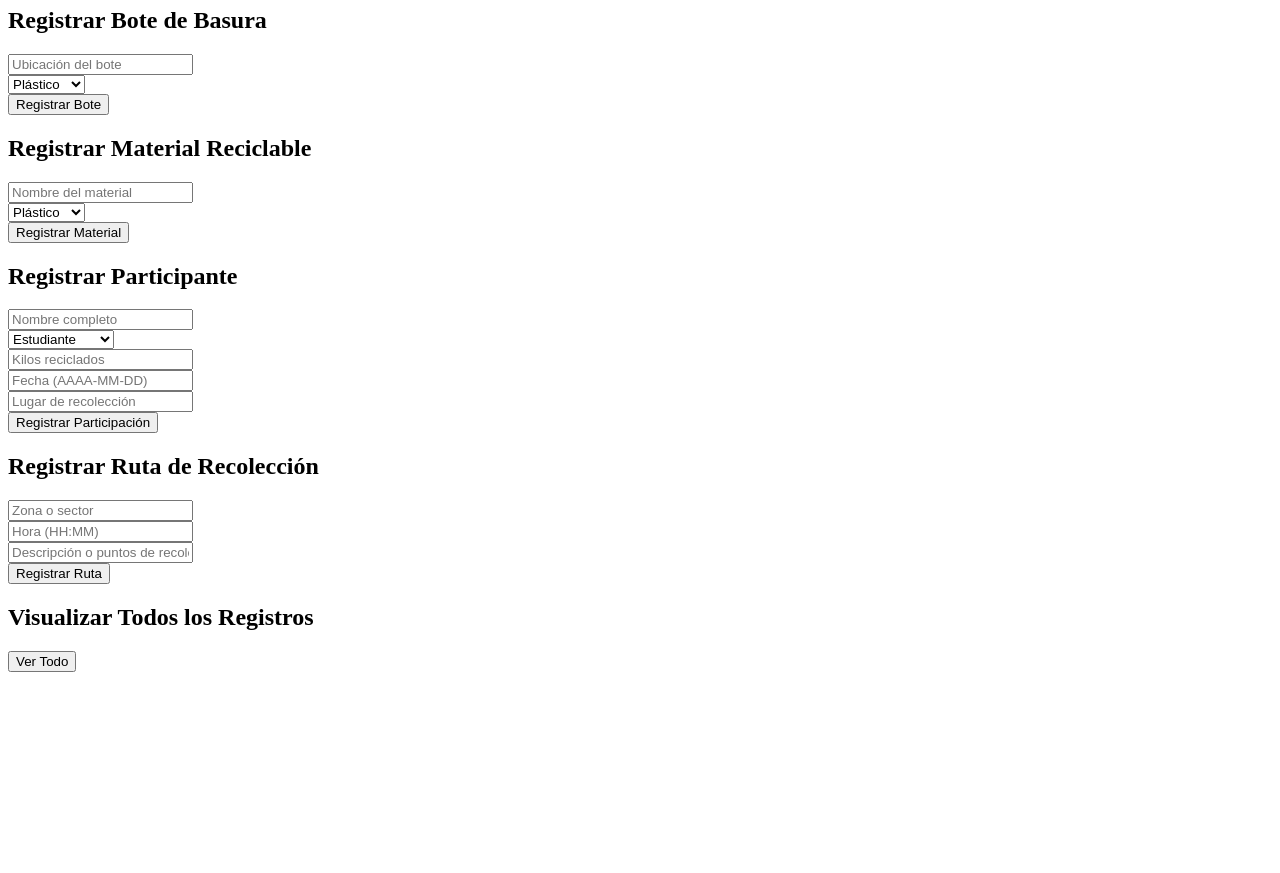
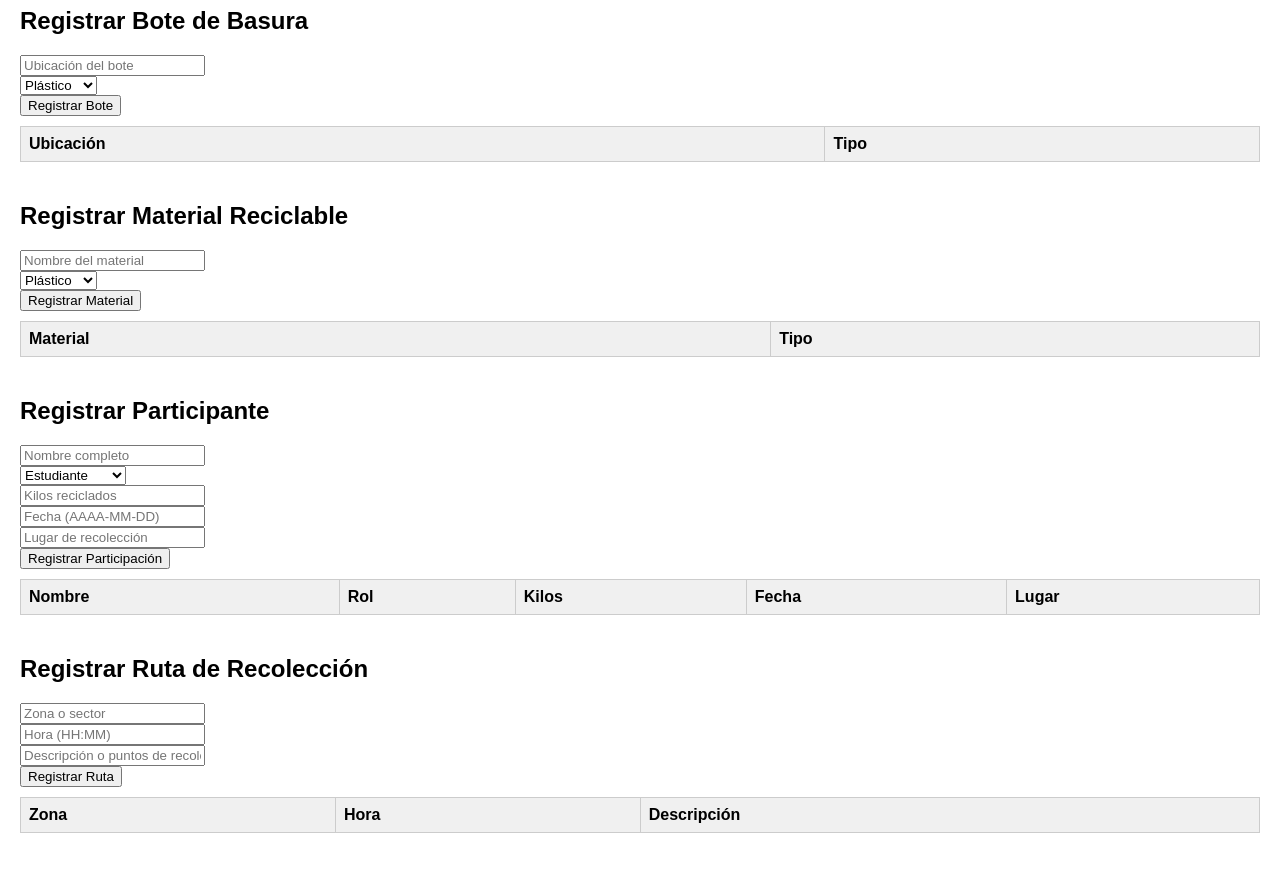
Before and after one commit to cortesmmonse/paec, a website: page public/index.html in a window 1280 px wide. Shown: the part 73-946 px from the top of the page. Before the commit the page ends 800 px from the top, so only its background shows below. Drawn offline with Linux system fonts and the light colour scheme; no server answers.

Commit message:
Update index.html

```diff
--- a/public/index.html
+++ b/public/index.html
@@ -3,17 +3,24 @@
 <head>
   <meta charset="UTF-8">
   <title>Gestión de Reciclaje</title>
+  <style>
+    body { font-family: Arial, sans-serif; margin: 20px; }
+    section { margin-bottom: 40px; }
+    table { border-collapse: collapse; width: 100%; margin-top: 10px; }
+    th, td { border: 1px solid #ccc; padding: 8px; text-align: left; }
+    th { background-color: #f0f0f0; }
+  </style>
 </head>
 <body>
 
 <h1>Gestión del Reciclaje</h1>
 
-  <!-- Sección: Registrar Bote -->
+<!-- Registrar Bote -->
 <section>
   <h2>Registrar Bote de Basura</h2>
   <form id="form-bote">
     <input type="text" name="ubicacion" placeholder="Ubicación del bote" required><br>
-      <select name="reciclaje">
+    <select name="tipo">
       <option value="plastico">Plástico</option>
       <option value="papel">Papel</option>
       <option value="vidrio">Vidrio</option>
@@ -21,14 +28,20 @@
     </select><br>
     <button type="submit">Registrar Bote</button>
   </form>
+  <table id="tabla-botes">
+    <thead>
+      <tr><th>Ubicación</th><th>Tipo</th></tr>
+    </thead>
+    <tbody></tbody>
+  </table>
 </section>
 
-  <!-- Sección: Registrar Material -->
+<!-- Registrar Material -->
 <section>
   <h2>Registrar Material Reciclable</h2>
   <form id="form-material">
     <input type="text" name="material" placeholder="Nombre del material" required><br>
-      <select name="reciclaje">
+    <select name="tipo">
       <option value="plastico">Plástico</option>
       <option value="papel">Papel</option>
       <option value="vidrio">Vidrio</option>
@@ -36,9 +49,15 @@
     </select><br>
     <button type="submit">Registrar Material</button>
   </form>
+  <table id="tabla-materiales">
+    <thead>
+      <tr><th>Material</th><th>Tipo</th></tr>
+    </thead>
+    <tbody></tbody>
+  </table>
 </section>
 
-  <!-- Sección: Registrar Participante -->
+<!-- Registrar Participante -->
 <section>
   <h2>Registrar Participante</h2>
   <form id="form-participante">
@@ -53,9 +72,15 @@
     <input type="text" name="lugar" placeholder="Lugar de recolección"><br>
     <button type="submit">Registrar Participación</button>
   </form>
+  <table id="tabla-participantes">
+    <thead>
+      <tr><th>Nombre</th><th>Rol</th><th>Kilos</th><th>Fecha</th><th>Lugar</th></tr>
+    </thead>
+    <tbody></tbody>
+  </table>
 </section>
 
-  <!-- Sección: Registrar Ruta -->
+<!-- Registrar Ruta -->
 <section>
   <h2>Registrar Ruta de Recolección</h2>
   <form id="form-ruta">
@@ -64,23 +89,20 @@
     <input type="text" name="descripcion" placeholder="Descripción o puntos de recolección"><br>
     <button type="submit">Registrar Ruta</button>
   </form>
-  </section>
-
-  <!-- Sección: Visualización de todos los datos -->
-  <section>
-    <h2>Visualizar Todos los Registros</h2>
-    <button onclick="mostrarTodos()">Ver Todo</button>
-    <div id="tabla-todos"></div>
+  <table id="tabla-rutas">
+    <thead>
+      <tr><th>Zona</th><th>Hora</th><th>Descripción</th></tr>
+    </thead>
+    <tbody></tbody>
+  </table>
 </section>
 
 <script>
-    // Reutilizar para todos los formularios
-    async function enviarFormulario(formId, url, tipo) {
+async function enviarFormulario(formId, url, recargarTabla) {
   document.getElementById(formId).addEventListener('submit', async (e) => {
     e.preventDefault();
     const form = e.target;
     const formData = Object.fromEntries(new FormData(form));
-        formData.tipo = tipo; // Añadir campo tipo según modelo
     const res = await fetch(url, {
       method: 'POST',
       headers: { 'Content-Type': 'application/json' },
@@ -89,61 +111,65 @@
     if (res.ok) {
       alert('Registro exitoso');
       form.reset();
+      recargarTabla(); // recarga datos actualizados
     } else {
       alert('Error al registrar');
     }
   });
 }
 
-    // Conectar formularios
-    enviarFormulario('form-bote', '/api/botes', 'bote');
-    enviarFormulario('form-material', '/api/materiales', 'material');
-    enviarFormulario('form-participante', '/api/participantes', 'participante');
-    enviarFormulario('form-ruta', '/api/rutas', 'ruta');
-
-    // Mostrar todos los datos en una tabla unificada
-    async function mostrarTodos() {
-      const contenedor = document.getElementById('tabla-todos');
-      contenedor.innerHTML = '';
-
-      try {
-        const res = await fetch('/api/todos');
-        const datos = await res.json();
-
-        if (datos.length === 0) {
-          contenedor.textContent = 'No hay registros aún.';
-          return;
+// Funciones para cargar datos en tablas
+async function cargarMateriales() {
+  const res = await fetch('/materiales');
+  const data = await res.json();
+  const tbody = document.querySelector('#tabla-materiales tbody');
+  tbody.innerHTML = '';
+  data.forEach(item => {
+    tbody.innerHTML += `<tr><td>${item.material}</td><td>${item.tipo}</td></tr>`;
+  });
 }
 
-        const tabla = document.createElement('table');
-        tabla.border = '1';
-        tabla.style.marginTop = '20px';
+async function cargarBotes() {
+  const res = await fetch('/botes');
+  const data = await res.json();
+  const tbody = document.querySelector('#tabla-botes tbody');
+  tbody.innerHTML = '';
+  data.forEach(item => {
+    tbody.innerHTML += `<tr><td>${item.ubicacion}</td><td>${item.tipo}</td></tr>`;
+  });
+}
 
-        // Encabezado dinámico
-        const encabezado = tabla.insertRow();
-        const columnas = Object.keys(datos[0]).filter(k => k !== '__v' && k !== '_id');
-        columnas.forEach(clave => {
-          const th = document.createElement('th');
-          th.textContent = clave.toUpperCase();
-          encabezado.appendChild(th);
+async function cargarParticipantes() {
+  const res = await fetch('/participantes');
+  const data = await res.json();
+  const tbody = document.querySelector('#tabla-participantes tbody');
+  tbody.innerHTML = '';
+  data.forEach(p => {
+    tbody.innerHTML += `<tr><td>${p.nombre}</td><td>${p.rol}</td><td>${p.kilos}</td><td>${p.fecha}</td><td>${p.lugar}</td></tr>`;
   });
+}
 
-        // Filas de datos
-        datos.forEach(item => {
-          const fila = tabla.insertRow();
-          columnas.forEach(clave => {
-            const celda = fila.insertCell();
-            celda.textContent = item[clave] || '';
+async function cargarRutas() {
+  const res = await fetch('/rutas');
+  const data = await res.json();
+  const tbody = document.querySelector('#tabla-rutas tbody');
+  tbody.innerHTML = '';
+  data.forEach(r => {
+    tbody.innerHTML += `<tr><td>${r.zona}</td><td>${r.hora}</td><td>${r.descripcion}</td></tr>`;
   });
-        });
+}
 
-        contenedor.appendChild(tabla);
+// Asignar eventos a formularios
+enviarFormulario('form-material', '/materiales', cargarMateriales);
+enviarFormulario('form-bote', '/botes', cargarBotes);
+enviarFormulario('form-participante', '/participantes', cargarParticipantes);
+enviarFormulario('form-ruta', '/rutas', cargarRutas);
 
-      } catch (err) {
-        console.error('Error al cargar todos los datos', err);
-        contenedor.textContent = 'Error al cargar datos.';
-      }
-    }
+// Cargar datos iniciales al abrir la página
+cargarMateriales();
+cargarBotes();
+cargarParticipantes();
+cargarRutas();
 </script>
 
 </body>
```
Lines whose indentation alone changed are shown as unchanged.
